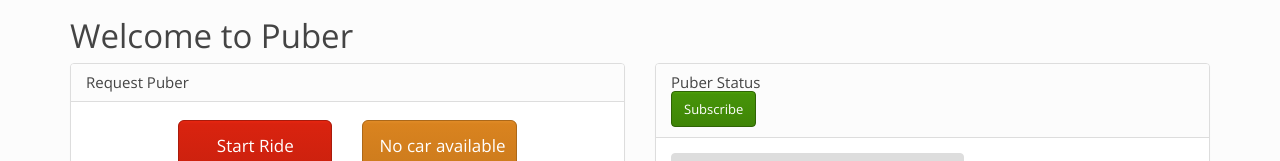
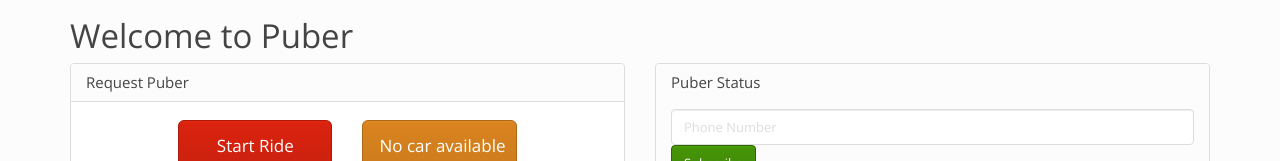
Before and after one commit to brendano86/puber, a plain HTML site: page index.html in a window 1280 px wide. Shown: the top 161 px of the page. Drawn offline with nearby package versions, Linux system fonts and the light colour scheme; no server answers.

Commit message:
Update index.html

```diff
--- a/index.html
+++ b/index.html
@@ -66,6 +66,8 @@
             <div class="panel panel-default">
                 <div class="panel-heading">
                     <h3 class="panel-title">Puber Status</h3>
+                    <br/>
+                    <input type="phone" class="form-control" id="phoneNum" placeholder="Phone Number">
                     <button type="button" id="btnDone" class="btn btn-success">Subscribe</button>
                 </div>
                 <div class="panel-body">
```
